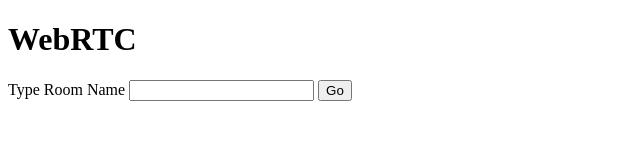
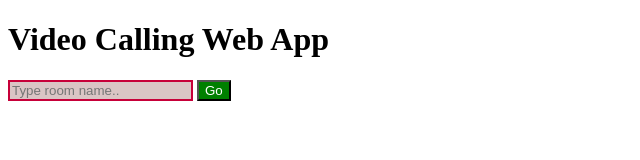
Before and after one commit to souvik9748/webRTC-test, a website: page public/index.html in a window 1280 px wide. Shown: the whole page, without its empty margins (0-640 px from the left). Drawn offline with nearby package versions, Linux system fonts and the light colour scheme; no server answers.

Commit message:
Solved Leave Call problem and Made UI changes

```diff
--- a/public/app.js
+++ b/public/app.js
@@ -150,6 +150,8 @@
 socket.on('full',()=>
 {
     alert('The room is full')
+    inputRoomNumber.placeholder='Type room name..'
+    inputRoomNumber.value=""
 })
 
 socket.on('candidate',event=>{
--- a/public/index.html
+++ b/public/index.html
@@ -4,7 +4,7 @@
     <link rel="stylesheet" href="/styles.css">
 </head>
 <body>
-    <h1>WebRTC</h1>
+    <h1>Video Calling Web App</h1>
     <div id="forChat" class="sticky" style="display: none">
         <div class="send">
             <input id="msgText" type="text" placeholder="Type...">
@@ -15,9 +15,8 @@
         </div>
     </div>
     <div id="selectRoom">
-        <label>Type Room Name</label>
-        <input id="roomNumber" type="text">
-        <button id="goRoom">Go</button>
+        <input class ="index" id="roomNumber" placeholder="Type room name.." type="text">
+        <button class="button" id="goRoom">Go</button>
     </div>
     <div id="consultingRoom" style="display: none">
         <div class="remoteVideoDiv">
--- a/public/styles.css
+++ b/public/styles.css
@@ -46,3 +46,12 @@
     float: left;
     width:30%;
 }
+.index{
+    border-style: solid;
+    border-color:#C70039;
+    background-color: #dac5c5;
+}
+.button{
+    color: white;
+    background-color: green;
+}
```
Also changed, not shown: main.js (+6 -2 lines).
